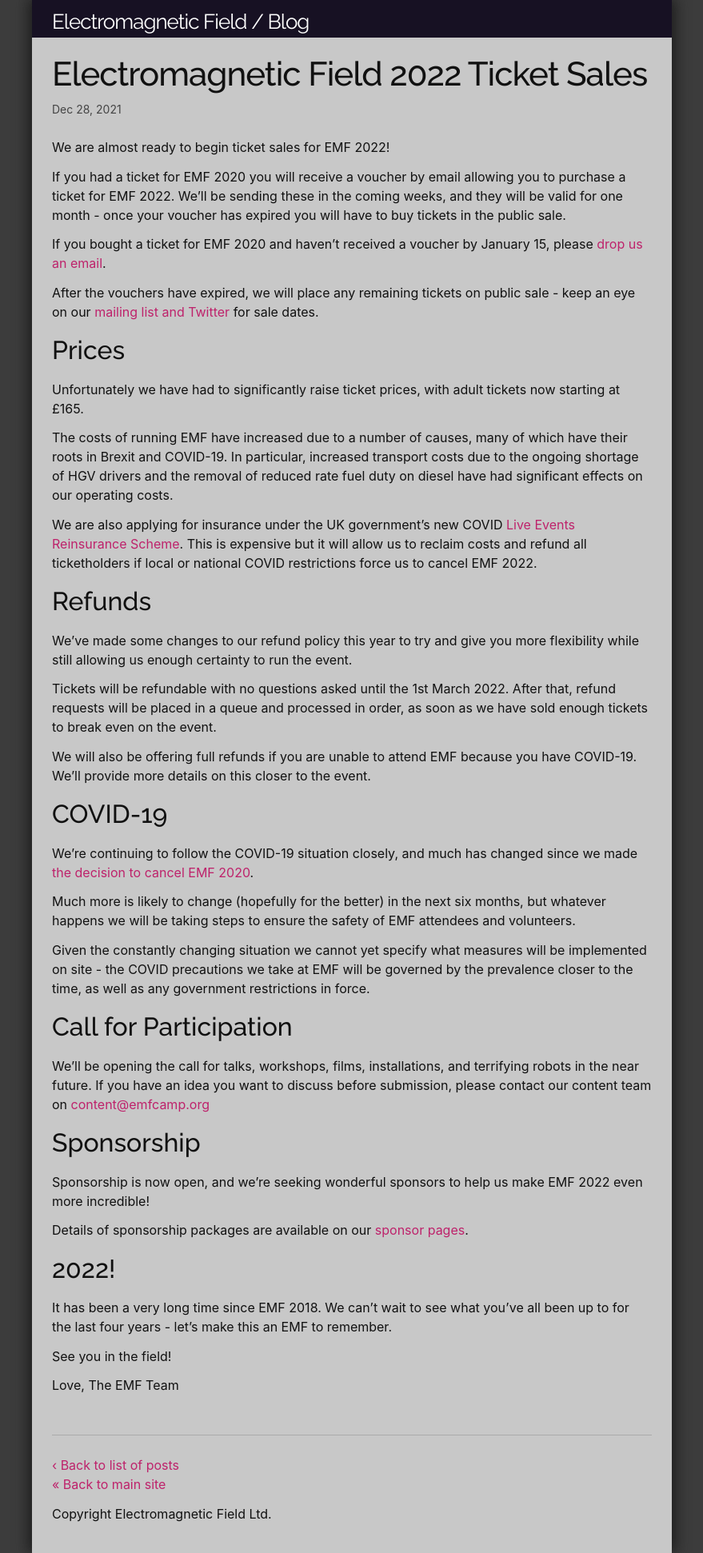
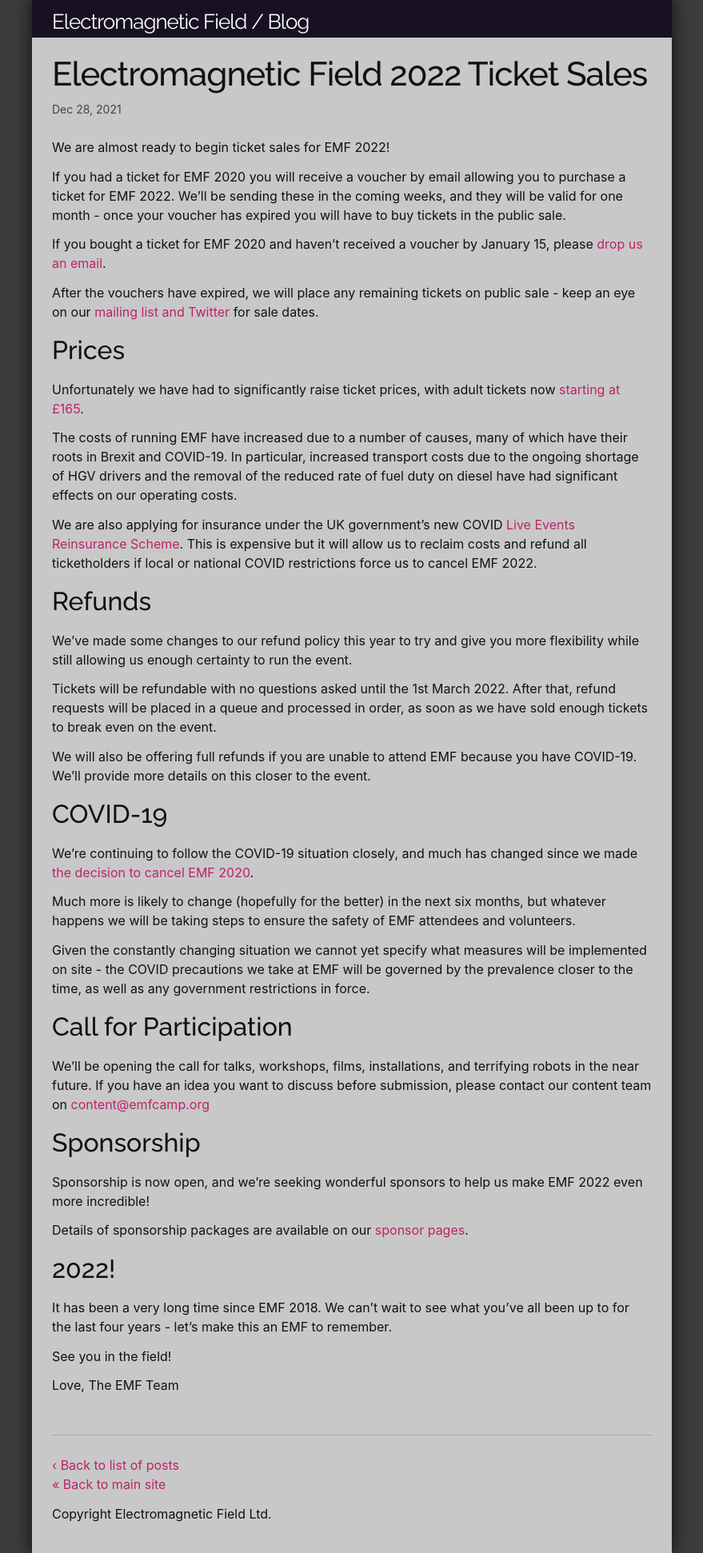
Before and after one commit to emfcamp/blog, a Jekyll site: the page built from _posts/2021-12-28-emf-2022-ticket-sales.md, in a window 1280 px wide. Shown: the whole page at 80% size, without its empty margins (200-1079 px from the left). Built offline with Jekyll 4.4.1, drawn with Linux system fonts in a browser that asks for light colours.

Commit message:
Minor edits

```diff
--- a/_posts/2021-12-28-emf-2022-ticket-sales.md
+++ b/_posts/2021-12-28-emf-2022-ticket-sales.md
@@ -12,9 +12,11 @@ After the vouchers have expired, we will place any remaining tickets on public s
 
 ## Prices
 
-Unfortunately we have had to significantly raise ticket prices, with adult tickets now starting at £165.
+Unfortunately we have had to significantly raise ticket prices, with adult tickets now
+[starting at £165](https://www.emfcamp.org/tickets).
 
-The costs of running EMF have increased due to a number of causes, many of which have their roots in Brexit and COVID-19. In particular, increased transport costs due to the ongoing shortage of HGV drivers and the removal of reduced rate fuel duty on diesel have had significant effects on our operating costs.
+The costs of running EMF have increased due to a number of causes, many of which have their roots in Brexit and COVID-19. In particular, increased transport costs due to the ongoing shortage of HGV drivers and the removal of the reduced rate of
+fuel duty on diesel have had significant effects on our operating costs.
 
 We are also applying for insurance under the UK government's new COVID [Live Events Reinsurance Scheme](https://www.gov.uk/government/publications/live-events-reinsurance-scheme). This is expensive but it will allow us to reclaim costs and refund all ticketholders if local or national COVID restrictions force us to cancel EMF 2022.
 
```
